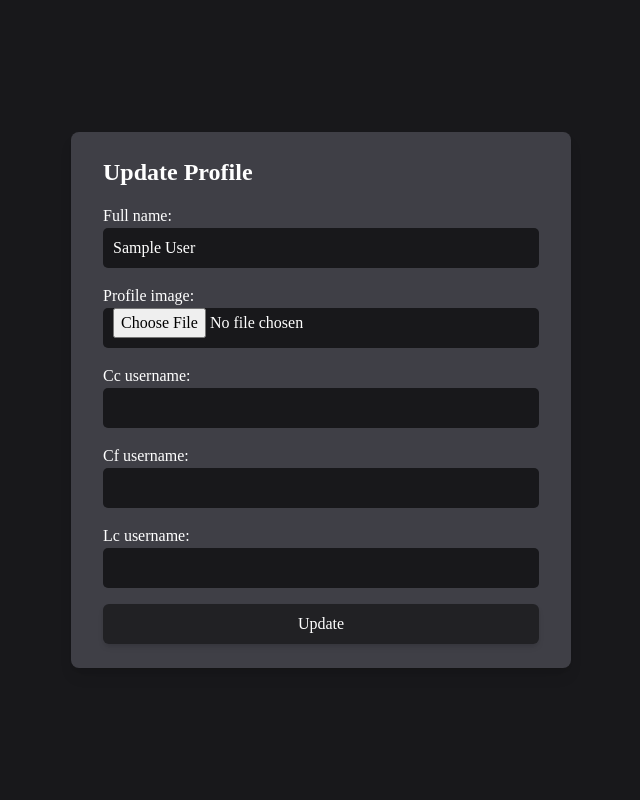
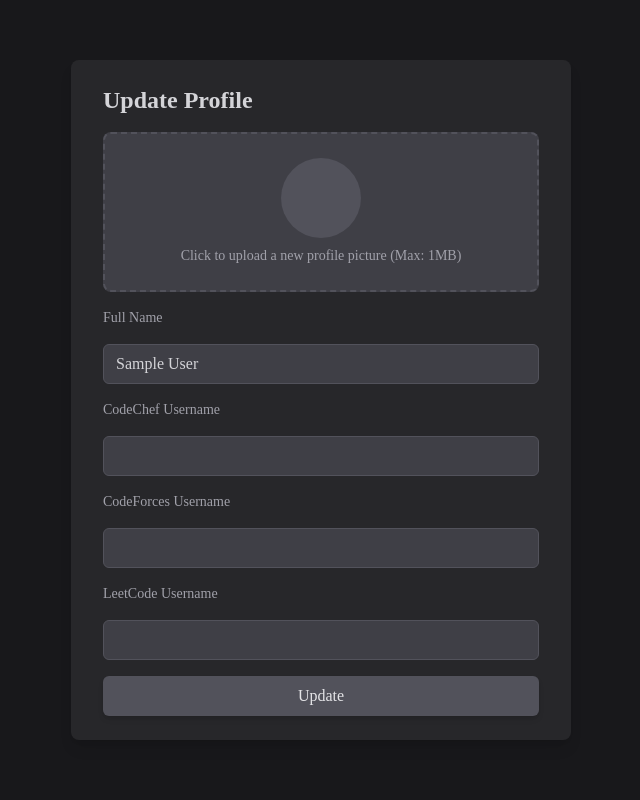
Before and after one commit to Voyager-07/Synergy-Railway, a Django app: page /update-profile/ in a window 1280 px wide. Shown: the whole page, without its empty margins (319-959 px from the left). Run offline with Django 4.2, Linux system fonts and the light colour scheme; the visitor is signed in with stand-in values (Sample User, id 1); some libraries are stand-ins or nearby versions.

Commit message:
Update update_profile.html

```diff
--- a/templates/update_profile.html
+++ b/templates/update_profile.html
@@ -3,41 +3,74 @@
 {% block title %}Update Profile{% endblock %}
 
 {% block content %}
-<div class="bg-zinc-700 flex flex-col w-4/5 max-w-[500px] p-6 rounded-lg shadow-lg px-8">
-    <h2 class="text-white text-2xl font-semibold mb-4">Update Profile</h2>
+<div class="bg-zinc-800 flex flex-col w-4/5 max-w-[500px] p-6 rounded-lg shadow-lg px-8">
+    <h2 class="text-zinc-300 text-2xl font-semibold mb-4">Update Profile</h2>
 
     <form method="post" enctype="multipart/form-data" class="flex flex-col gap-4">
         {% csrf_token %}
-        {{ form.as_p }}
-        <button type="submit" class="w-full text-white py-2 rounded-md shadow-md">
+
+        <!-- Click to Upload Image Box -->
+        <div class="flex flex-col items-center justify-center w-full h-40 border-2 border-dashed border-zinc-600 rounded-lg bg-zinc-700 cursor-pointer"
+             id="imageUploadBox">
+            <input type="file" name="profile_image" id="profileImageInput" accept="image/*" class="hidden">
+            <div id="imagePreview" class="w-20 h-20 rounded-full bg-zinc-600 bg-cover"></div>
+            <p class="text-zinc-400 text-sm mt-2">Click to upload a new profile picture (Max: 1MB)</p>
+            <p id="imageError" class="text-red-500 text-xs mt-1 hidden">File size exceeds 1MB!</p>
+        </div>
+
+        <!-- Full Name Input -->
+        <label for="full_name" class="text-zinc-400 text-sm">Full Name</label>
+        <input type="text" name="full_name" id="full_name" value="{{ form.full_name.value|default:'' }}" required
+               class="w-full h-10 px-3 rounded-md bg-zinc-700 text-zinc-300 border border-zinc-600 focus:border-zinc-400 focus:outline-none">
+
+        <!-- Coding Platform Usernames -->
+        <label for="cc_username" class="text-zinc-400 text-sm">CodeChef Username</label>
+        <input type="text" name="cc_username" id="cc_username" value="{{ form.cc_username.value|default:'' }}"
+               class="w-full h-10 px-3 rounded-md bg-zinc-700 text-zinc-300 border border-zinc-600 focus:border-zinc-400 focus:outline-none">
+
+        <label for="cf_username" class="text-zinc-400 text-sm">CodeForces Username</label>
+        <input type="text" name="cf_username" id="cf_username" value="{{ form.cf_username.value|default:'' }}"
+               class="w-full h-10 px-3 rounded-md bg-zinc-700 text-zinc-300 border border-zinc-600 focus:border-zinc-400 focus:outline-none">
+
+        <label for="lc_username" class="text-zinc-400 text-sm">LeetCode Username</label>
+        <input type="text" name="lc_username" id="lc_username" value="{{ form.lc_username.value|default:'' }}"
+               class="w-full h-10 px-3 rounded-md bg-zinc-700 text-zinc-300 border border-zinc-600 focus:border-zinc-400 focus:outline-none">
+
+        <button type="submit" id="submitButton" class="w-full text-zinc-200 py-2 rounded-md shadow-md bg-zinc-600 hover:bg-zinc-500 transition">
             Update
         </button>
     </form>
 </div>
 
-<style>
-    body {
-        color: white;
-    }
-    li {
-        font-size: 12px;
-        color: oklch(0.81 0.006 285.885);
-    }
-    input, select, textarea {
-        width: 100%;
-        height: 40px;
-        border-radius: 5px;
-        background-color: oklch(0.21 0.006 285.885);
-        padding: 0 10px;
-        color: white;
-        border: none;
-    }
-    button {
-        background-color: oklch(0.25 0.006 285.885);
-        color: white;
-        padding: 10px;
-        border-radius: 5px;
-        width: 100%;
-    }
-</style>
+<script>
+    document.getElementById("imageUploadBox").addEventListener("click", function() {
+        document.getElementById("profileImageInput").click();
+    });
+
+    document.getElementById("profileImageInput").addEventListener("change", function(event) {
+        const file = event.target.files[0];
+        const imageError = document.getElementById("imageError");
+        const submitButton = document.getElementById("submitButton");
+
+        if (file) {
+            if (file.size > 1024 * 1024) {  // 1MB limit
+                imageError.classList.remove("hidden");
+                submitButton.disabled = true;
+                submitButton.classList.add("opacity-50", "cursor-not-allowed");
+                return;
+            } else {
+                imageError.classList.add("hidden");
+                submitButton.disabled = false;
+                submitButton.classList.remove("opacity-50", "cursor-not-allowed");
+            }
+
+            const reader = new FileReader();
+            reader.onload = function(e) {
+                document.getElementById("imagePreview").style.backgroundImage = `url(${e.target.result})`;
+            };
+            reader.readAsDataURL(file);
+        }
+    });
+</script>
+
 {% endblock %}
```
